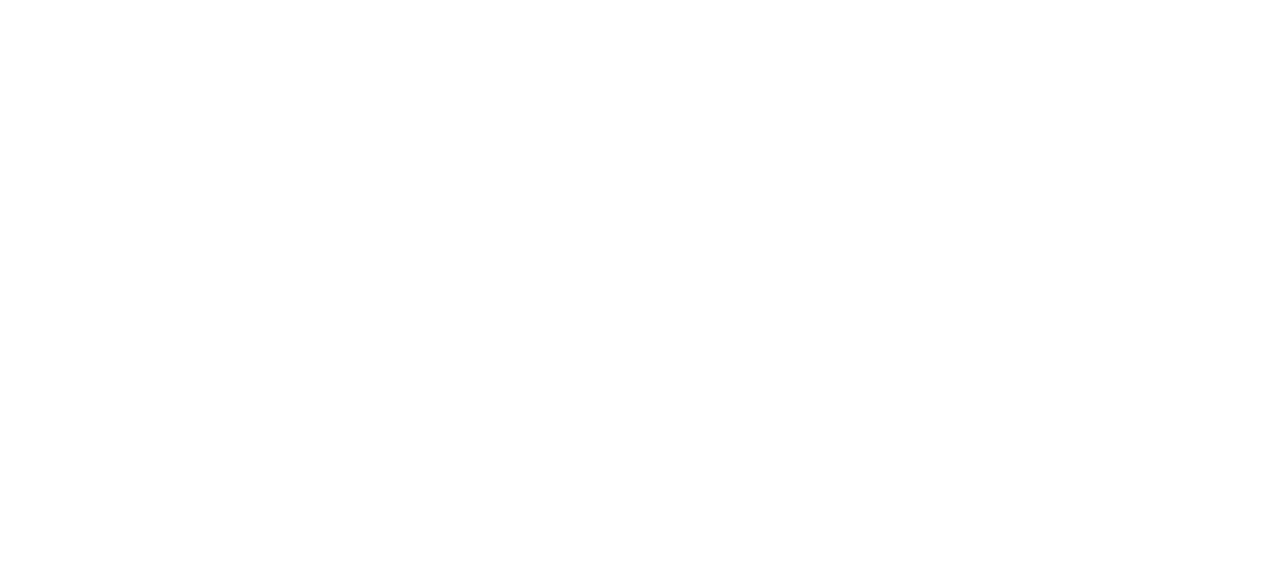
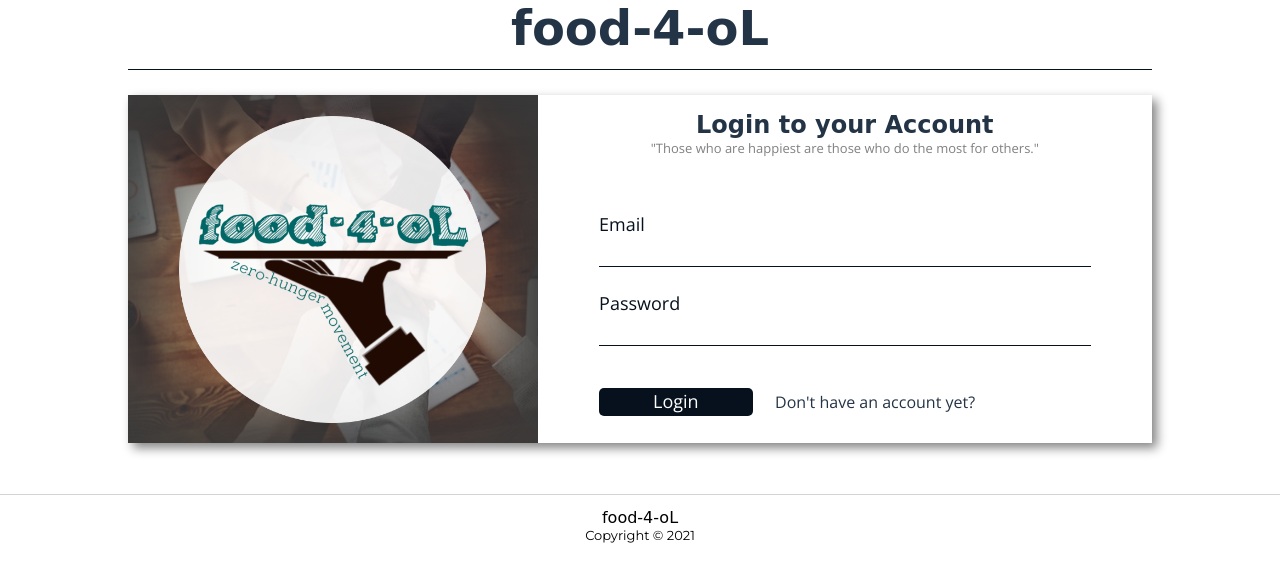
Before and after one commit to kramsuiluj/food-4-oL-HTML, a plain HTML site: page login.html in a window 1280 px wide. Drawn offline with nearby package versions, Linux system fonts and the light colour scheme; a web font is replaced by a local one.

Commit message:
added styles and cotent on login.html

```diff
--- a/login.html
+++ b/login.html
@@ -3,21 +3,56 @@
     <meta charset="UTF-8">
     <meta http-equiv="X-UA-Compatible" content="IE=edge">
     <meta name="viewport" content="width=device-width, initial-scale=1.0">
+    <link rel="stylesheet" href="styles.css">
     <title>Login Page</title>
 </head>
 <body>
 
-    <main>
+    <h1 class="su-title"><a href="index.html">food-4-oL</a></h1>
+
+    <hr class="su-hr">
+
+    <main class="log-main">
 
         <section class="log-img-section">
+
+            <img src="public/img/logo.png" alt="">
 
         </section>
 
         <section class="log-form-section">
 
+            <h2>Login to your Account</h2>
+            <p>"Those who are happiest are those who do the most for others."</p>
+
+            <form action="">
+
+                <section>
+                    <label for="email">Email</label><br>
+                    <input type="email" name="email" id="email">
+                </section>
+
+                <section>
+                    <label for="password">Password</label><br>
+                    <input type="password" name="password" id="password">
+                </section>
+
+                <section>
+                    <br>
+                    <button>Login</button>
+                    <span><a href="signup.html">Don't have an account yet?</a></span>
+                </section>
+
+            </form>
+
         </section>
 
     </main>
 
+    <footer>
+        <span>food-4-oL</span>
+        <p>Copyright © 2021</p>
+    </footer>
+
 </body>
 </html>
--- a/styles.css
+++ b/styles.css
@@ -402,6 +402,123 @@ footer > p {
 
 /* login page styles */
 
+.log-main {
+    display: flex;
+    width: 100%;
+    max-width: 80%;
+    margin: 2% auto;
+    box-shadow:  5px 5px 10px #848484,
+             -5px -5px 10px transparent;
+}
 
+/* log-img section styles */
+.log-img-section {
+    background: url('public/img/together2.jpg');
+    flex: 100%;
+    /* background: url('public/img/together.jpg'); */
+    background-size: cover;
+    background-repeat: no-repeat;
+    box-shadow: inset 45px 45px 90px #3a3a3a,
+            inset -45px -45px 90px #3a3a3a;
+}
+
+.log-img-section > img {
+    width: 75%;
+    margin-left: 12.5%;
+    margin-right: 12.5%;
+    margin-top: 5%;
+    margin-bottom: 5%;
+}
+/* end of log-img sectino styles */
+
+/* log-form section styles */
+.log-form-section {
+    flex: 1 0 100%;
+    width: 100%;
+    max-width: 60%;
+    margin: 0 auto;
+    background-color: white;
+}
+
+.log-form-section > h2 {
+    margin-top: 2.5%;
+    font-family: var(--cursive);
+    text-align: center;
+    color: var(--secondary-tcolor);
+}
+
+.log-form-section > p {
+    text-align: center;
+    font-family: var(--open-sans);
+    font-size: small;
+    color: gray;
+    margin-bottom: 1.5rem;
+}
+
+.log-form-section form > section {
+    margin-top: 1.5rem;
+}
+
+.log-form-section form section > label {
+    font-family: var(--open-sans);
+    margin-left: 10%;
+    font-size: large;
+    color: var(--primary-tcolor);
+    font-weight: 500;
+}
+
+.log-form-section form section > input {
+    font-family: var(--open-sans);
+    font-size: medium;
+    width: 100%;
+    max-width: 80%;
+    margin: 0 10%;
+    margin-top: 1%;
+    border: none;
+    border-bottom: 1px solid var(--primary-tcolor);
+}
+
+.log-form-section form section > input:focus {
+    outline: none;
+}
+
+.log-form-section form section > button {
+    width: 100%;
+    max-width: 25%;
+    font-family: var(--open-sans);
+    font-size: large;
+    border-radius: 5px;
+    border: none;
+    background-color: var(--primary-tcolor);
+    color: white;
+    padding-bottom: 3px;
+    margin-left: 10%;
+    margin-right: 3%;
+    transition: ease-out 400ms;
+}
+
+.log-form-section form section > button:hover {
+    background-color: var(--secondary-tcolor);
+    max-width: 26%;
+    cursor: pointer;
+}
+
+.log-form-section form section > span {
+    font-family: var(--open-sans);
+}
+
+.log-form-section form section span > a {
+    color: var(--secondary-tcolor);
+}
+
+.log-form-section form section span > a:hover {
+    border-bottom: 1px solid var(--secondary-tcolor);
+}
+
+.log-form-section form > section:nth-child(1) {
+    margin-top: 9%;
+}
+
+/* end of log-form section styles */
 
 /* end of login page styles */
```
Also changed, not shown: index.html (+1 -1 lines), signup.html (+1 -1 lines), public/img/pexels-pixabay-53958.jpg (added), public/img/together2.jpg (added).
